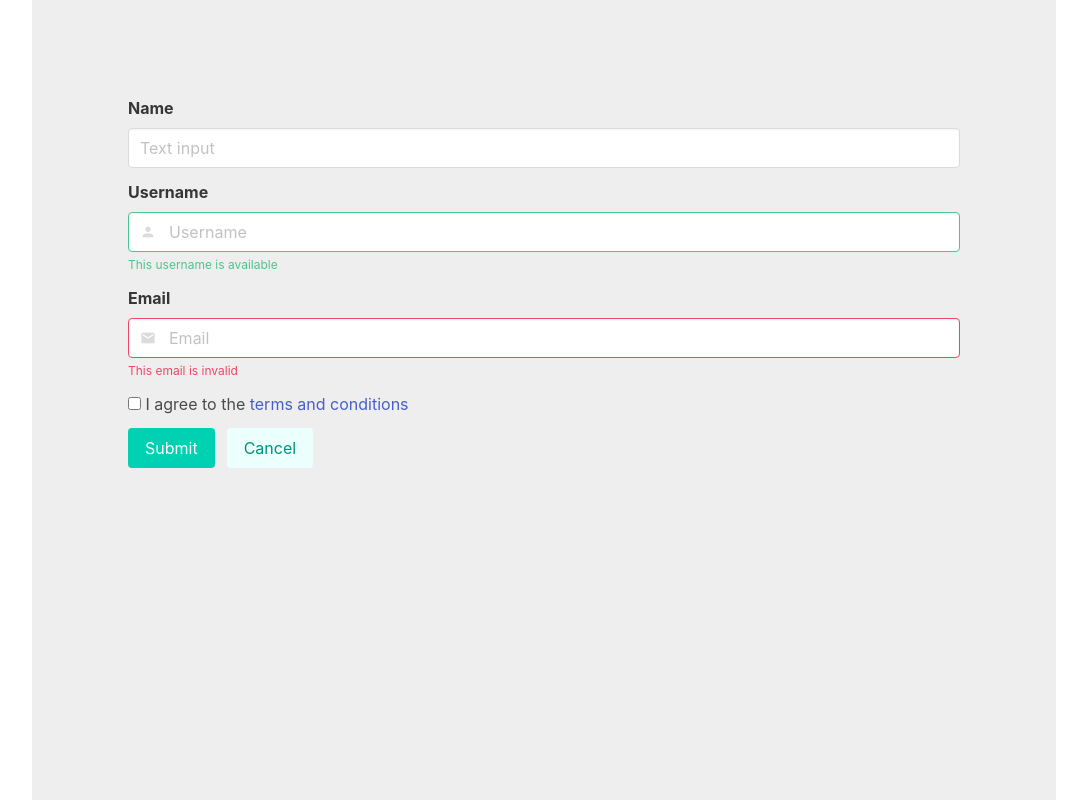
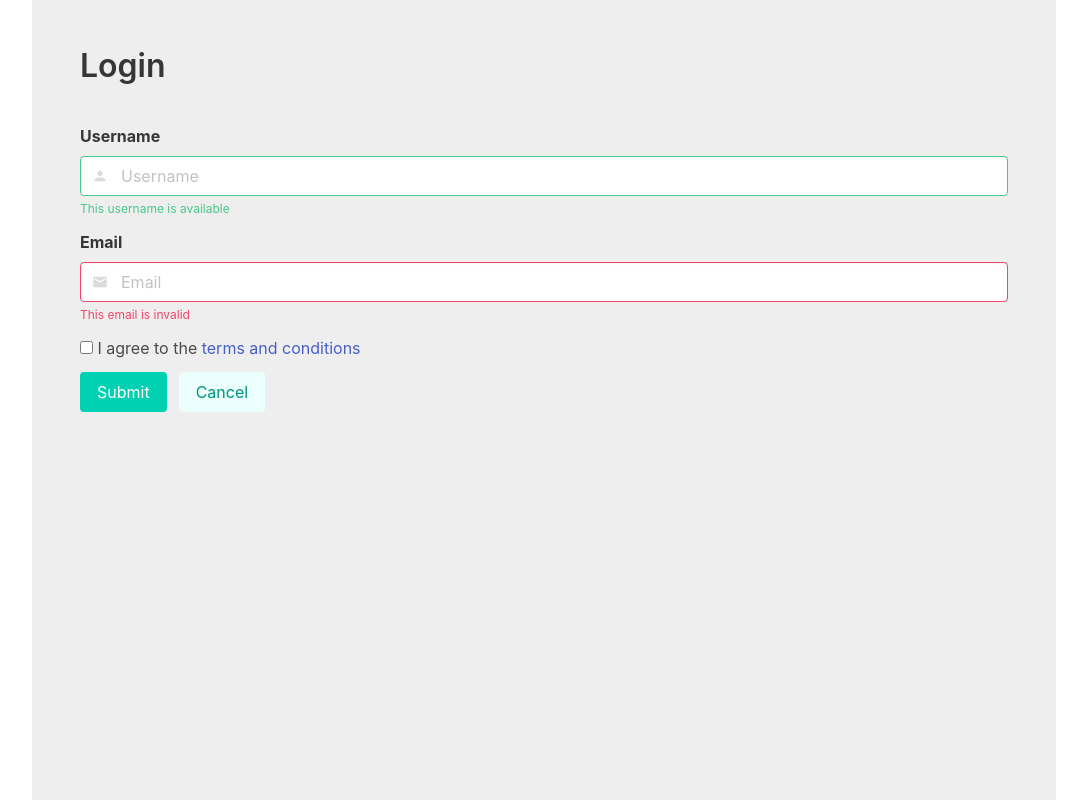
Before and after one commit to Lendi24/UnSite, a plain HTML site: page startpage/index.html in a window 1280 px wide. Both pictures are taken after a click on the button "Login". Shown: the whole page, without its empty margins (96-1183 px from the left). Drawn offline with Linux system fonts and the light colour scheme.

Commit message:
changing some text if login or signup

```diff
--- a/css/page.css
+++ b/css/page.css
@@ -1,14 +1,13 @@
 .unsite-popup {
     position: fixed;
     width: 80%;
-    /*height: 100%;*/
     height: 0%;
     margin-left: 10%;
     overflow-y: scroll;
     background-color: #eee;
     z-index: 10;
 
-    transition: height 0.4s linear;
+    transition: height 0.5s linear;
 }
 
 .unsite-anim-show {
--- a/js/main-page-spa.js
+++ b/js/main-page-spa.js
@@ -1,14 +1,17 @@
 function EnterAuthMode(mode) {
     var elem = document.getElementById("auth-popup");
+    var title = document.getElementById("auth-title");
+
     switch (mode) {
         case 'login':
             elem.classList.add("unsite-anim-show");
+            title.innerText = "Login"
             break;
 
         case 'signu':
             elem.classList.add("unsite-anim-show");
+            title.innerText = "Signup"
             break;
-
 
         default:
             elem.classList.remove("unsite-anim-show");
--- a/startpage/index.html
+++ b/startpage/index.html
@@ -16,15 +16,8 @@
 <body>
 
     <div class="unsite-popup" id="auth-popup">
-        <section class="section is-flex is-flex-direction-column">
         <section class="section is-flex is-align-content-center is-flex-direction-column">
-            <div class="field">
-                <label class="label">Name</label>
-                <div class="control">
-                  <input class="input" type="text" placeholder="Text input">
-                </div>
-              </div>
-
+            <h1 class="title pb-4" id="auth-title"></h1>
 
             <div class="field">
                 <label class="label">Username</label>
```
